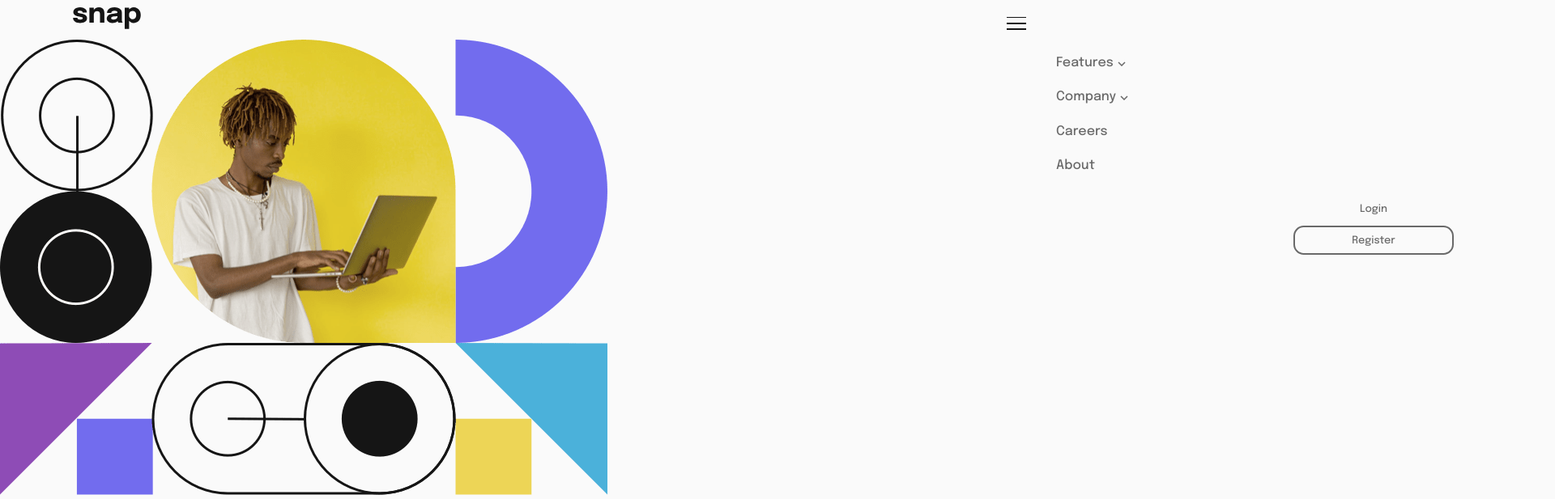
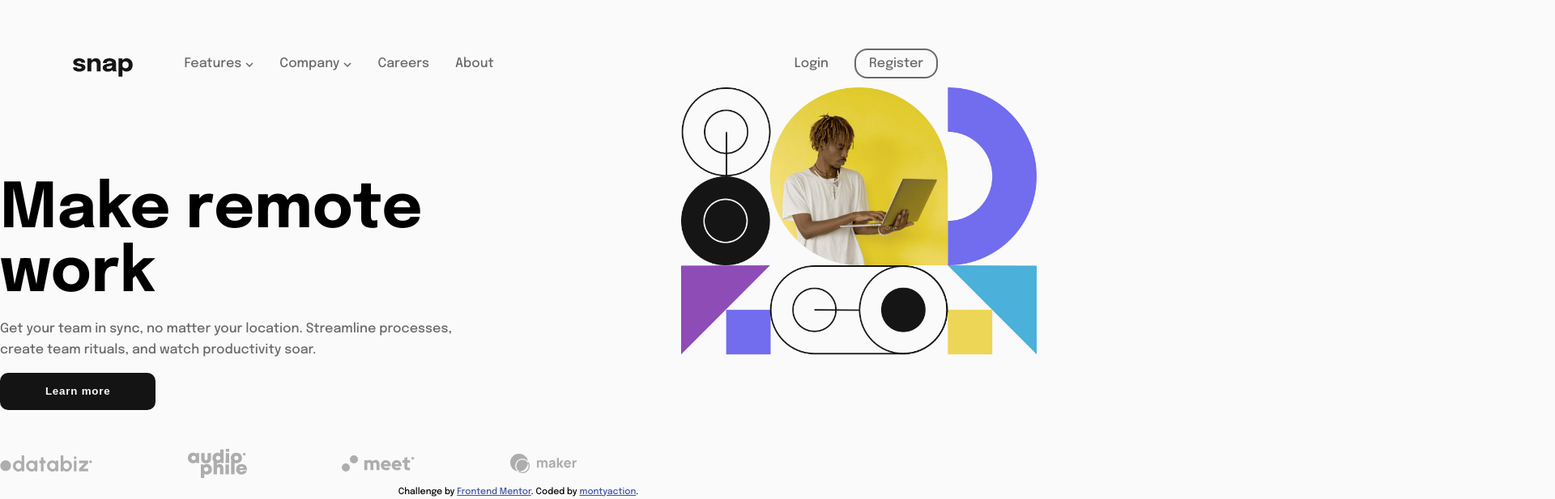
Before and after one commit to montyaction/intro-section-with-dropdown-navigation, a plain HTML site: page index.html in a window 1280 px wide. Shown: the top 617 px of the page at 81% size, 1920 px wide, since content can reach past the window. Drawn offline with Linux system fonts and the light colour scheme.

Commit message:
Styling Compelete

```diff
--- a/style.css
+++ b/style.css
@@ -4,13 +4,15 @@
   --almost-black: hsl(0, 0%, 8%);
 }
 
-*, *::before, *::after {
+*,
+*::before,
+*::after {
   box-sizing: border-box;
 }
 
 body {
   margin: 0;
-    font-family: 'Epilogue', sans-serif;
+  font-family: "Epilogue", sans-serif;
   font-size: 1.1rem;
   background-color: var(--almost-white);
 }
@@ -24,16 +26,18 @@ img {
   text-decoration: none;
   color: var(--almost-white);
   font-weight: 600;
-    letter-spacing: .8px;
+  letter-spacing: 0.8px;
   background-color: var(--almost-black);
-    padding: .80em 1em;
+  padding: 0.8em 1em;
   border-radius: 10px;
-    border: none;
+  border: 2px solid var(--almost-black);
 }
 
 .btn:hover,
 .btn:focus {
-    opacity: .75;
+  color: var(--almost-black);
+  background-color: var(--almost-white);
+  cursor: pointer;
 }
 
 .container {
@@ -43,7 +47,7 @@ img {
 }
 
 header {
-    padding: .5em 0;
+  padding: 0.5em 0;
 }
 
 .nav-toggle {
@@ -61,7 +65,7 @@ header {
 
 .nav-toggle:focus,
 .nav-toggle:hover {
-    opacity: .75;
+  opacity: 0.75;
 }
 
 .hamburger {
@@ -84,13 +88,13 @@ header {
 
 .hamburger::before,
 .hamburger::after {
-    content: '';
+  content: "";
   width: 100%;
 }
 
 .hamburger::before {
   transform: translateY(-7px);
-    height: 1px;
+  height: 2px;
 }
 
 .hamburger--close::before {
@@ -114,6 +118,7 @@ header {
 .nav {
   min-height: 100vh;
   width: 65%;
+  max-width: 250px;
   background-color: var(--almost-white);
   transition: transform 0.2s;
 
@@ -124,10 +129,7 @@ header {
 
 .nav__hidden {
   transform: translateX(100%);
-}
-
-.nav__show {
-    transform: translateX(0%);
+  display: none;
 }
 
 .nav__list {
@@ -141,25 +143,24 @@ header {
 }
 
 .nav__list--secondary {
-    font-size: .8rem;
+  font-size: 0.8rem;
   text-align: center;
   padding: 0;
 }
 
 .nav__item {
-    padding: .8rem 0;
+  padding: 0.8rem 0;
+}
+
+/* Change color of links on hover */
+.nav__link:hover,
+.nav__link:focus {
+    color: var(--almost-black);
 }
 
 /* Style The Dropdown Button */
 .nav__dropbtn {
   display: block;
-}
-
-/* Change color of dropdown links on hover */
-.nav__dropbtn:hover,
-.nav__dropbtn:focus {
-    cursor: pointer;
-    opacity: .75;
 }
 
 /* Dropdown Content (Hidden by Default) */
@@ -169,9 +170,10 @@ header {
 }
 
 /* Show the dropdown menu (use JS to add this class to the .dropdown-content container when the user clicks on the dropdown button) */
-.show-1, .show-2 {
+.show-1,
+.show-2 {
   display: block;
-    margin: .5rem 0 0 0;
+  margin: 0.5rem 0 0 0;
   z-index: 1;
 }
 
@@ -201,7 +203,6 @@ header {
   padding: 0.75em 5.5em;
   border: 2px solid var(--medium-gray);
   border-radius: 1em;
-
 }
 
 .hero__text {
@@ -226,7 +227,7 @@ header {
 }
 
 .hero__icon img:nth-child(1) {
-    height: .8rem;
+  height: 0.8rem;
 }
 
 .hero__icon img:nth-child(2) {
@@ -234,7 +235,7 @@ header {
 }
 
 .hero__icon img:nth-child(3) {
-    height: .8rem;
+  height: 0.8rem;
 }
 
 .hero__icon img:nth-child(4) {
@@ -249,3 +250,111 @@ header {
 .attribution a {
   color: hsl(228, 45%, 44%);
 }
+
+@media (min-width: 800px) {
+  .container {
+    margin-top: 3rem;
+  }
+
+  .row {
+    display: flex;
+    flex-direction: row-reverse;
+    gap: 8rem;
+  }
+
+  .btn {
+    width: 27%;
+    padding: 1em 1em;
+  }
+
+  .nav-toggle {
+    display: none;
+  }
+
+  header {
+    display: flex;
+    align-items: end;
+  }
+
+  .nav {
+    position: relative;
+    min-height: unset;
+    width: 100%;
+    max-width: unset;
+    transform: none;
+    right: unset;
+
+    display: flex;
+    justify-content: space-between;
+  }
+
+   .logo {
+    height: 100%;
+    margin-right: 4rem;
+  }
+
+  .nav__list {
+    display: flex;
+    margin: 0;
+  }
+
+  .nav__item {
+    margin-right: 2rem;
+  }
+
+  .nav__list--secondary {
+    font-size: 1rem;
+  }
+
+  .nav__link--button {
+    padding: 0.5em 1em;
+  }
+
+  .nav__dropdown--content {
+    position: absolute;
+    top: 40px;
+
+    background-color: var(--almost-white);
+    padding: 5px 0 10px 25px;
+    border-radius: 5px;
+    -webkit-box-shadow: 0px 10px 30px 10px rgba(0, 0, 0, 0.28);
+    -moz-box-shadow: 0px 10px 30px 10px rgba(0, 0, 0, 0.28);
+    box-shadow: 0px 10px 30px 10px rgba(0, 0, 0, 0.28);
+  }
+
+  .hero__text {
+    text-align: unset;
+
+    display: flex;
+    flex-direction: column;
+    justify-content: space-between;
+  }
+
+  .hero__title {
+    font-size: 4.8rem;
+    margin-bottom: 0;
+  }
+
+  .hero__icon {
+    margin-bottom: 0;
+  }
+  .hero__text p {
+    width: 80%;
+  }
+
+  .hero__icon img:nth-child(1) {
+    height: unset;
+  }
+
+  .hero__icon img:nth-child(2) {
+    height: unset;
+  }
+
+  .hero__icon img:nth-child(3) {
+    height: unset;
+  }
+
+  .hero__icon img:nth-child(4) {
+    height: unset;
+  }
+}
```
Lines whose indentation alone changed are shown as unchanged.
